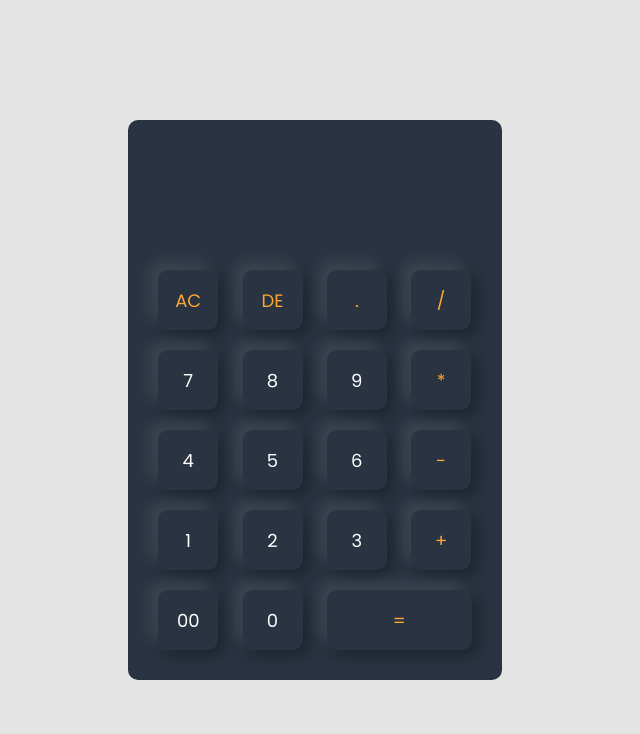
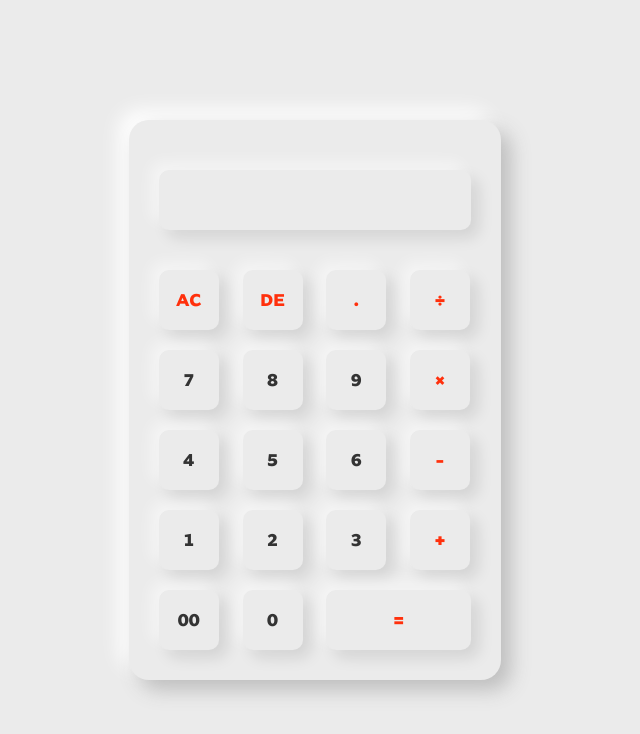
Before and after one commit to Jo-erl/Calculator, a plain HTML site: page index.html in a window 1280 px wide. Shown: the whole page, without its empty margins (325-965 px from the left). Drawn offline with Linux system fonts and the light colour scheme.

Commit message:
Add files via upload

```diff
--- a/index.html
+++ b/index.html
@@ -24,43 +24,149 @@
     <link rel="icon" href="images/favicon.png" type="image/x-icon" />
   </head>
   <body>
+    <!--=======================================================-->
     <div class="container">
       <div class="calculator">
+        <!--=======================================================-->
         <form>
           <div class="display">
-                <input type="text" name="display">
+            <input type="text" name="display" id="display" />
           </div>
+          <!--=======================================================-->
           <div>
-                <input type="button" value="AC" onclick="display.value = '' " class="operator">
-                <input type="button" value="DE" onclick="display.value = display.value.toString(0,-1)" class="operator">
-                <input type="button" value="." onclick="display.value += '.' " class="operator">
-                <input type="button" value="/" onclick="display.value += '/' " class="operator">
+            <input
+              type="button"
+              value="AC"
+              onclick="document.getElementById('display').value = ''"
+              class="operator"
+            />
+            <input
+              type="button"
+              value="DE"
+              onclick="document.getElementById('display').value = display.value.slice(0, -1)"
+              class="operator"
+            />
+            <input
+              type="button"
+              value="."
+              onclick="document.getElementById('display').value += '.'"
+              class="operator"
+            />
+            <input
+              type="button"
+              value="÷"
+              onclick="document.getElementById('display').value += '÷'"
+              class="operator"
+            />
           </div>
+          <!--=======================================================-->
           <div>
-                <input type="button" value="7" onclick="display.value += '7' ">
-                <input type="button" value="8" onclick="display.value += '8' ">
-                <input type="button" value="9" onclick="display.value += '9' ">
-                <input type="button" value="*" onclick="display.value += '*' " class="operator">
+            <input
+              type="button"
+              value="7"
+              onclick="document.getElementById('display').value += '7'"
+            />
+            <input
+              type="button"
+              value="8"
+              onclick="document.getElementById('display').value += '8'"
+            />
+            <input
+              type="button"
+              value="9"
+              onclick="document.getElementById('display').value += '9'"
+            />
+            <input
+              type="button"
+              value="×"
+              onclick="document.getElementById('display').value += '×'"
+              class="operator"
+            />
           </div>
+          <!--=======================================================-->
           <div>
-                <input type="button" value="4" onclick="display.value += '4' ">
-                <input type="button" value="5" onclick="display.value += '5' ">
-                <input type="button" value="6" onclick="display.value += '6' ">
-                <input type="button" value="-" onclick="display.value += '-' " class="operator">
+            <input
+              type="button"
+              value="4"
+              onclick="document.getElementById('display').value += '4'"
+            />
+            <input
+              type="button"
+              value="5"
+              onclick="document.getElementById('display').value += '5'"
+            />
+            <input
+              type="button"
+              value="6"
+              onclick="document.getElementById('display').value += '6'"
+            />
+            <input
+              type="button"
+              value="-"
+              onclick="document.getElementById('display').value += '-'"
+              class="operator"
+            />
           </div>
+          <!--=======================================================-->
           <div>
-                <input type="button" value="1" onclick="display.value += '1' ">
-                <input type="button" value="2" onclick="display.value += '2' ">
-                <input type="button" value="3" onclick="display.value += '3' ">
-                <input type="button" value="+" onclick="display.value += '+' " class="operator">
+            <input
+              type="button"
+              value="1"
+              onclick="document.getElementById('display').value += '1'"
+            />
+            <input
+              type="button"
+              value="2"
+              onclick="document.getElementById('display').value += '2'"
+            />
+            <input
+              type="button"
+              value="3"
+              onclick="document.getElementById('display').value += '3'"
+            />
+            <input
+              type="button"
+              value="+"
+              onclick="document.getElementById('display').value += '+'"
+              class="operator"
+            />
           </div>
+          <!--=======================================================-->
           <div>
-                <input type="button" value="00" onclick="display.value += '00' ">
-                <input type="button" value="0" onclick="display.value += '0' ">
-                <input type="button" value="=" onclick="display.value = eval(display.value)" class="operator" id="equal">
+            <input
+              type="button"
+              value="00"
+              onclick="document.getElementById('display').value += '00'"
+            />
+            <input
+              type="button"
+              value="0"
+              onclick="document.getElementById('display').value += '0'"
+            />
+            <input
+              type="button"
+              value="="
+              onclick="calculate()"
+              class="operator"
+              id="equal"
+            />
           </div>
         </form>
+        <!--=======================================================-->
       </div>
     </div>
+    <!--=======================================================-->
+    <script>
+      function calculate() {
+        let display = document.getElementById("display");
+        let expression = display.value;
+        expression = expression.replace(/÷/g, "/").replace(/×/g, "*");
+        try {
+          display.value = eval(expression);
+        } catch (e) {
+          display.value = "Error";
+        }
+      }
+    </script>
   </body>
 </html>
--- a/style.css
+++ b/style.css
@@ -1,56 +1,99 @@
-*{
+/*FONTS*/
+@font-face {
+  font-family: "MTNBrighterSans";
+  src: url("ttf/MTNBrighterSans-Regular.ttf") format("truetype");
+  font-weight: 400; /* Regular weight */
+}
+
+@font-face {
+  font-family: "MTNBrighterSans";
+  src: url("ttf/MTNBrighterSans-Medium.ttf") format("truetype");
+  font-weight: 500; /* Medium weight */
+}
+
+@font-face {
+  font-family: "MTNBrighterSans";
+  src: url("ttf/MTNBrighterSans-ExtraBold.ttf") format("truetype");
+  font-weight: 700; /* Extra weight */
+}
+/*=======================================================*/
+* {
   margin: 0;
   padding: 0;
-    font-family: 'Poppins', sans-serif;
   box-sizing: border-box;
+  font-family: "MTNBrighterSans", sans-serif;
+  font-weight: 700 !important;
 }
-
-.container{
-    width: 100%;
+/*=======================================================*/
+body {
+  background: #ebebeb;
+  display: flex;
+  justify-content: center;
+  align-items: center;
   height: 100vh;
-    background: #e4e4e4;
+}
+/*=======================================================*/
+.container {
   display: flex;
   align-items: center;
   justify-content: center;
 }
-
-.calculator{
-    background: #293341;
+/*=======================================================*/
+.calculator {
+  background: #ebebeb; /* Matches body background */
   padding: 20px;
-    border-radius: 10px;
+  border-radius: 20px;
+  box-shadow: 10px 10px 20px #bebebe, -10px -10px 20px #ffffff;
 }
-
-.calculator form input{
+/*=======================================================*/
+.calculator form input {
   border: 0;
   outline: 0;
   width: 60px;
   height: 60px;
   border-radius: 10px;
-    box-shadow: -8px -8px 15px rgba(255, 255, 255, 0.1), 5px 5px 15px rgba(0, 0, 0, 0.342);
-    background: transparent;
-    color: #fff;
+  box-shadow: -8px -8px 15px rgba(255, 255, 255, 0.5),
+    8px 8px 15px rgba(0, 0, 0, 0.1);
+  background: #ebebeb;
+  color: #333;
   cursor: pointer;
   margin: 10px;
   font-size: 18px;
+  transition: box-shadow 0.3s ease;
 }
-
-form .display{
+/*=======================================================*/
+.calculator form input:hover {
+  box-shadow: -4px -4px 8px rgba(255, 255, 255, 0.5),
+    4px 4px 8px rgba(0, 0, 0, 0.1);
+}
+/*=======================================================*/
+.calculator form input:active {
+  box-shadow: inset -4px -4px 8px rgba(255, 255, 255, 0.5),
+    inset 4px 4px 8px rgba(0, 0, 0, 0.1);
+}
+/*=======================================================*/
+form .display {
   display: flex;
   justify-content: flex-end;
   margin: 20px 0;
 }
-
-form .display input{
+/*=======================================================*/
+form .display input {
   text-align: right;
   flex: 1;
   font-size: 45px;
-    box-shadow: none;
+  border-radius: 10px; /* Adding border radius for consistency */
+  box-shadow: -8px -8px 15px rgba(255, 255, 255, 0.5),
+    8px 8px 15px rgba(0, 0, 0, 0.1); /* Apply similar shadow effect */
+  background: #ebebeb; /* Matches body background */
+  border: none;
+  color: #333;
 }
-
-#equal{
+/*=======================================================*/
+#equal {
   width: 145px;
 }
-
-form input.operator{
-    color: #ffa632;
+/*=======================================================*/
+form input.operator {
+  color: #ff300c;
 }
```
Also changed, not shown: ttf/MTNBrighterSans-Bold.ttf (added), ttf/MTNBrighterSans-ExtraBold.ttf (added), ttf/MTNBrighterSans-ExtraLight.ttf (added), ttf/MTNBrighterSans-Light.ttf (added), ttf/MTNBrighterSans-Medium.ttf (added), ttf/MTNBrighterSans-Regular.ttf (added), ttf/samsungsharpsans-bold.otf (added), ttf/samsungsharpsans-medium.otf (added), ttf/samsungsharpsans.otf (added). Lines whose indentation alone changed are shown as unchanged.
